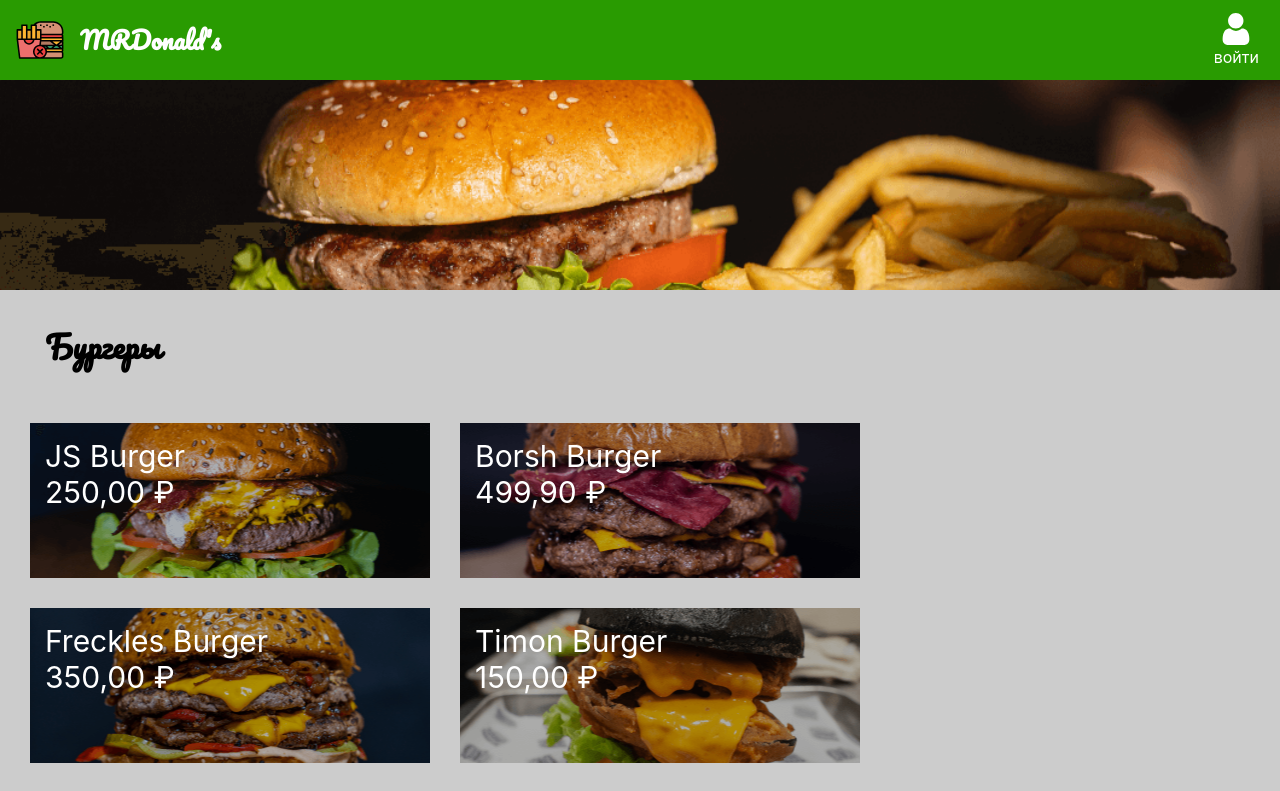
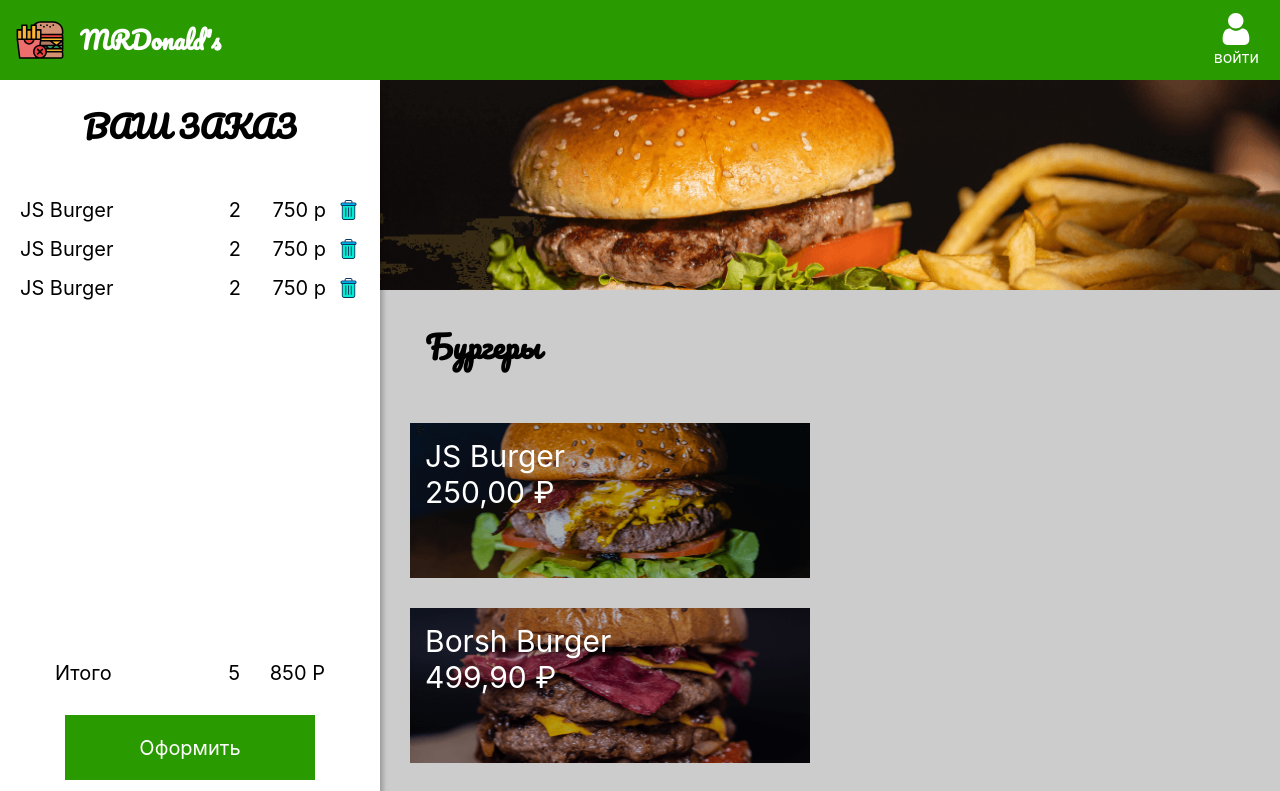
Before and after one commit to Limon1980/reactapp, a React (Create React App) app: page / in a window 1280 px wide. Shown: the top 791 px of the page. Built offline with nearby package versions, Linux system fonts and the light colour scheme.

Commit message:
Order List+

```diff
--- a/src/App.js
+++ b/src/App.js
@@ -3,7 +3,7 @@
 import { Menu } from './Components/Menu';
 import { GlobalStyle } from './Components/GlobalStyle';
 import { ModalItem } from './Components/ModalItem';
-
+import { Order } from './Components/Order';
 
 function App() {
 
@@ -14,6 +14,7 @@
 		<>
 			<GlobalStyle />
 			<NavBar />
+			<Order />
 			<Menu setOpenItem={setOpenItem} />
 			<ModalItem openItem={openItem} setOpenItem={setOpenItem} />
 		</>
--- a/src/Components/Menu.js
+++ b/src/Components/Menu.js
@@ -7,6 +7,7 @@
 const MenuStyled = styled.main`
 	background-color: #ccc;
 	margin-top: 80px;
+	margin-left: 380px;
 
 `;
 
--- /dev/null
+++ b/src/Components/Order.js
@@ -0,0 +1,75 @@
+import React from 'react';
+import styled from 'styled-components';
+import { ButtonCheckout } from './ButtonCheckout';
+import { OrderListItem } from './OrderListItem';
+
+const OrderStyled = styled.section`
+
+	position: fixed;
+	display: flex;
+	flex-direction: column;
+	top: 80px;
+	left: 0;
+	background: #fff;
+	min-width: 380px;
+	height: calc(100% - 80px);
+	box-shadow: 3px 4px 5px rgba(0, 0, 0, 0.25);
+	padding: 20px;
+`;
+
+const OrderTitle = styled.h2`
+	text-align: center;
+	margin-bottom: 30px;
+`;
+
+const OrderContent = styled.div`
+	flex-grow: 1;
+`;
+
+const OrderList = styled.div`
+`;
+
+const Total = styled.div`
+	display: flex;
+	margin: 0 35px 30px;
+	& span:first-child {
+		flex-grow: 1;
+	}
+	`;
+
+const TotalPrice = styled.span`
+	text-align: right;
+	min-width: 65px;
+	margin-left: 20px;
+	`;
+
+export const Order = () => {
+
+	return (
+		<>
+			<OrderStyled>
+				<OrderTitle>
+					ВАШ ЗАКАЗ
+				</OrderTitle>
+				<OrderContent>
+					<OrderList>
+						<OrderListItem />
+						<OrderListItem />
+						<OrderListItem />
+					</OrderList>
+				</OrderContent>
+				<Total>
+					<span>
+						Итого
+					</span>
+					<span>
+						5
+					</span>
+					<TotalPrice> 850 Р</TotalPrice>
+				</Total>
+				<ButtonCheckout>Оформить</ButtonCheckout>
+			</OrderStyled>
+		</>
+	)
+
+}
--- /dev/null
+++ b/src/Components/OrderListItem.js
@@ -0,0 +1,40 @@
+import React from 'react';
+import styled from 'styled-components';
+import trashImage from '../image/trash.svg';
+
+const OrderItemStyled = styled.li`
+	display: flex;
+	margin: 15px 0;
+`;
+
+const ItemName = styled.span`
+	flex-grow: 1;
+`;
+
+const ItemPrice = styled.span`
+	margin-left: 20px;
+	margin-right: 10px;
+	min-width: 65px;
+	text-align: right;
+`;
+
+const TrashButton = styled.button`
+	width: 24px;
+	height: 24px;
+	border-color: transparent;
+	background-color: transparent;
+	background-image: url(${trashImage});
+	background-position: center;
+	background-size: cover;
+	background-repeat: no-repeat;
+	cursor: pointer;
+`;
+
+export const OrderListItem = () => (
+	<OrderItemStyled>
+		<ItemName>JS Burger</ItemName>
+		<span>2</span>
+		<ItemPrice>750 р</ItemPrice>
+		<TrashButton />
+	</OrderItemStyled>
+);
```
Also changed, not shown: src/image/trash.svg (added).
